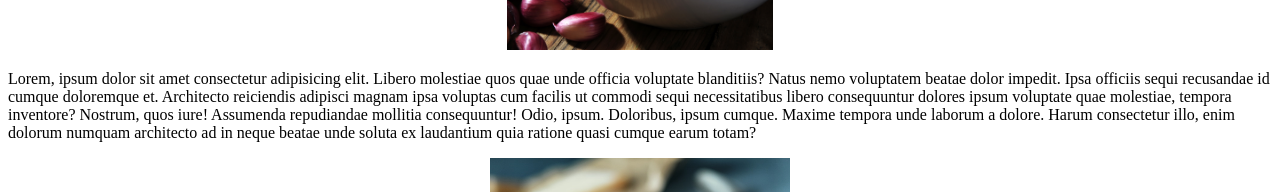
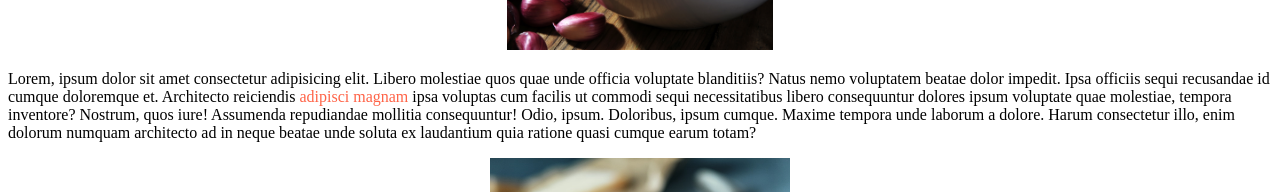
Before and after one commit to le4guilar/pagina03, a plain HTML site: page index.html in a window 1280 px wide. Shown: the part 298-490 px from the top of the page. Drawn offline with Linux system fonts and the light colour scheme.

Commit message:
agregando etiqueta span

```diff
--- a/index.html
+++ b/index.html
@@ -21,7 +21,7 @@
         <p>Esta es una página dedicada a compartir recetas faciles de todo tipo, se irán cargando con el pasar de los dias las recetas de distintos tipos.</p>
         <p align="center"><img src="./img/sopa.jpg" alt="foto de sopa" height="200"></p>
         <p>Lorem, ipsum dolor sit amet consectetur adipisicing elit. Libero molestiae quos quae unde officia voluptate blanditiis? Natus nemo voluptatem beatae dolor impedit. Ipsa officiis sequi recusandae id cumque doloremque et.
-        Architecto reiciendis adipisci magnam ipsa voluptas cum facilis ut commodi sequi necessitatibus libero consequuntur dolores ipsum voluptate quae molestiae, tempora inventore? Nostrum, quos iure! Assumenda repudiandae mollitia consequuntur! Odio, ipsum.
+        Architecto reiciendis <span style="color:tomato">adipisci magnam</span> ipsa voluptas cum facilis ut commodi sequi necessitatibus libero consequuntur dolores ipsum voluptate quae molestiae, tempora inventore? Nostrum, quos iure! Assumenda repudiandae mollitia consequuntur! Odio, ipsum.
         Doloribus, ipsum cumque. Maxime tempora unde laborum a dolore. Harum consectetur illo, enim dolorum numquam architecto ad in neque beatae unde soluta ex laudantium quia ratione quasi cumque earum totam?</p>
         <p align="center"><img src="./img/pasta_bolognesa.jpg" alt="foto de fideo con salsa bolognesa" height="200"></p>
         <p>Lorem ipsum dolor sit amet, consectetur adipisicing elit. Adipisci voluptate, exercitationem vero natus ratione et enim temporibus sapiente aut. Eos exercitationem quis delectus veniam natus eum mollitia quasi saepe quisquam!
```
